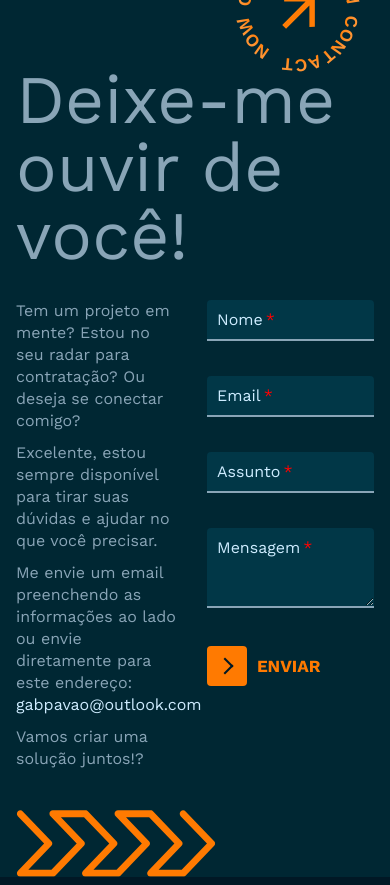
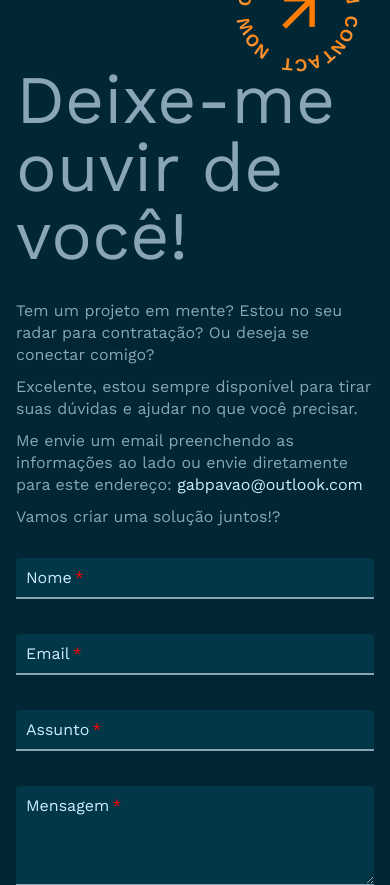
Before and after one commit to gabrielgpavao/gabriel-frontend-portfolio-app, a React (Vite) app: page / in a window 390 px wide. Shown: the part 2401-3286 px from the top of the page. Built offline with nearby package versions, Linux system fonts and the light colour scheme; no server answers.

Commit message:
feat: make Contact section responsive

```diff
--- a/src/pages/Portfolio/components/Contact/Contact.tsx
+++ b/src/pages/Portfolio/components/Contact/Contact.tsx
@@ -15,7 +15,7 @@ export function Contact ({ id }: iIdProps): JSX.Element {
 					<div>
 						<p>Tem um projeto em mente? Estou no seu radar para contratação? Ou deseja se conectar comigo?</p>
 						<p>Excelente, estou sempre disponível para tirar suas dúvidas e ajudar no que você precisar.</p>
-						<p>Me envie um email preenchendo as informações ao lado <br/>ou envie diretamente para este endereço: <br/><a href='mailto:gabpavao@outlook.com'>gabpavao@outlook.com</a></p>
+						<p className='shorterParagraph'>Me envie um email preenchendo as informações ao lado ou envie diretamente para este endereço: <a href='mailto:gabpavao@outlook.com'>gabpavao@outlook.com</a></p>
 						<p>Vamos criar uma solução juntos!?</p>
 						<img src={arrowIcon} alt="" />
 					</div>
--- a/src/pages/Portfolio/components/Contact/Form/StyledContactForm.ts
+++ b/src/pages/Portfolio/components/Contact/Form/StyledContactForm.ts
@@ -219,4 +219,11 @@ export const StyledContactForm = styled.form<iStyledContactProps>`
 	button:hover .buttonText {
 		color: var(--blue1);
 	}
+
+	@media (max-width: 800px) {
+		textarea {
+			min-height: 100px;
+			max-height: 180px;
+		}
+	}
 `
--- a/src/pages/Portfolio/components/Contact/StyledContact.ts
+++ b/src/pages/Portfolio/components/Contact/StyledContact.ts
@@ -44,7 +44,33 @@ export const StyledContact = styled.div`
 		}
 	}
 
+	.shorterParagraph {
+		max-width: 470px;
+	}
+
 	div div p:last-child{
 		color: var(--blue6);
 	}
+
+	@media (max-width: 800px) {
+		.flexLayout {
+			flex-direction: column;
+
+			form {
+				width: 100%;
+			}
+
+			> div {
+				width: 100%;
+
+				.shorterParagraph {
+					max-width: unset;
+				}
+
+				img {
+					display: none;
+				}
+			}
+		}
+	}
 `
```
